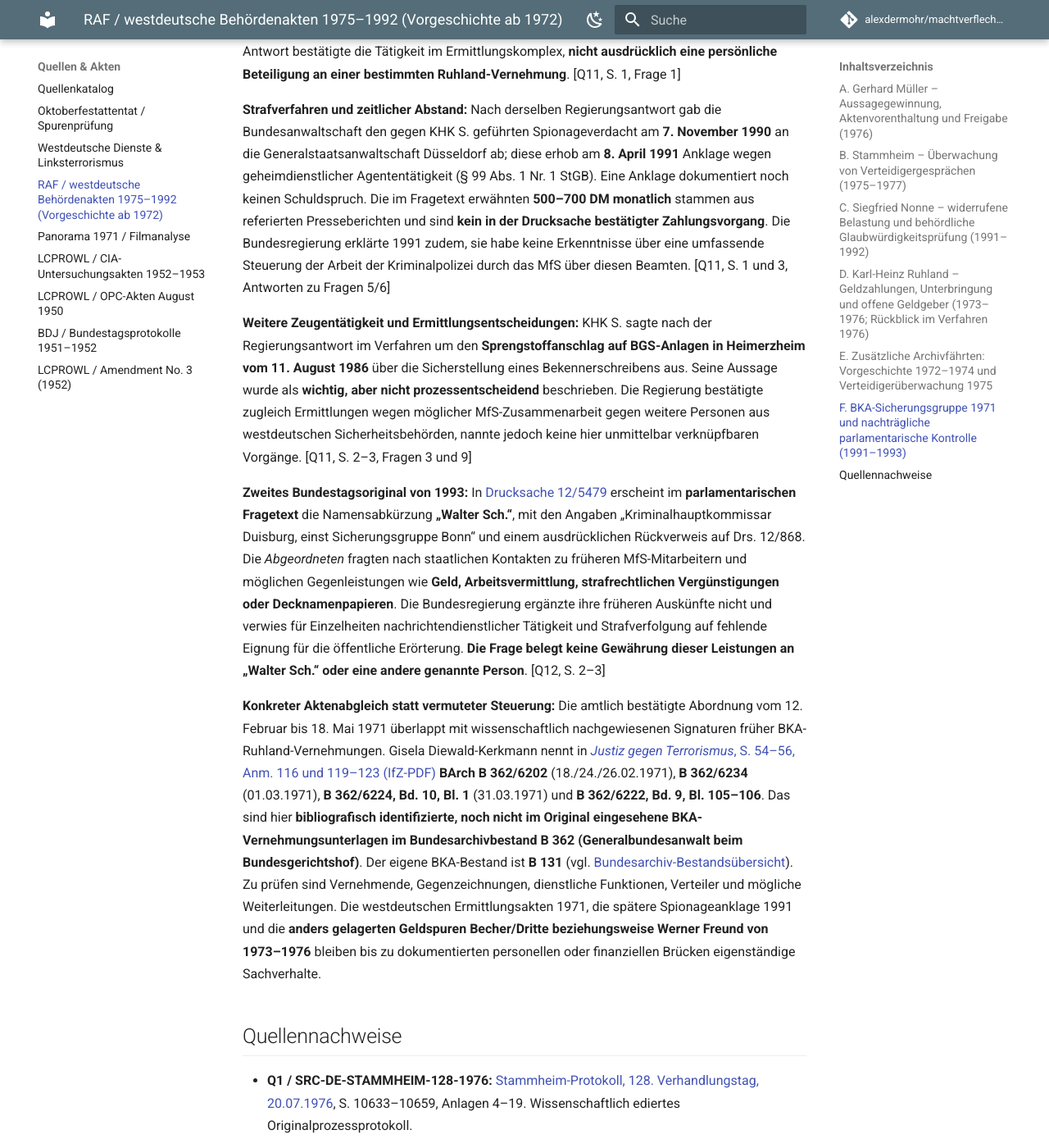
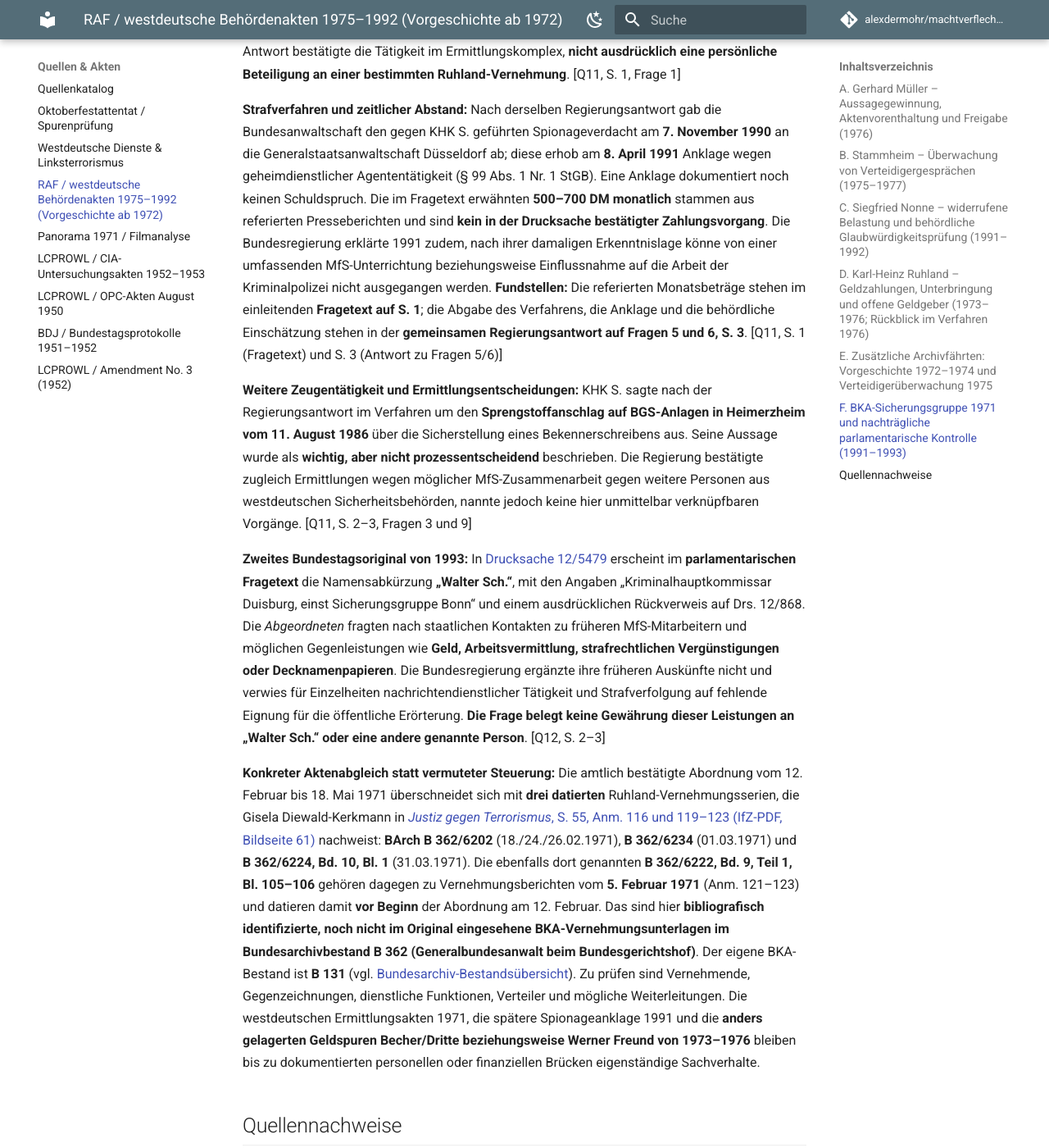
Before and after one commit to alexdermohr/machtverflechtungen, an MkDocs documentation site: the page built from docs/quellen/raf-westdeutsche-staatsakten-1975-1992.md, in a window 1280 px wide and 1400 px high, scrolled down 8263 px. Shown: the whole window at 82% size. Built offline with MkDocs 1.6.1 and Material for MkDocs 9.7.7, drawn with Linux system fonts in a browser that asks for light colours; comment, search, counter and statistics services are not loaded.

Commit message:
research: präzisiere BKA-Quellenstellen 1991 und Ruhland-Vernehmung 1971

```diff
--- a/docs/quellen/raf-westdeutsche-staatsakten-1975-1992.md
+++ b/docs/quellen/raf-westdeutsche-staatsakten-1975-1992.md
@@ -91,13 +91,13 @@ Das Bundesarchiv verzeichnet folgende **reale Archivsignaturen als benachbarte P
 
 **Amtlich bestätigte Abordnung:** Die Bundesregierung erklärte am **27. Juni 1991** in [Bundestagsdrucksache 12/868](https://dserver.bundestag.de/btd/12/008/1200868.pdf), ein als **„KHK S.“** bezeichneter Kriminalhauptkommissar sei vom **12. Februar bis 18. Mai 1971** zur **Sicherungsgruppe des BKA** abgeordnet und im Ermittlungskomplex **Baader-Meinhof** eingesetzt gewesen. Die Frage der Abgeordneten Ingrid Köppe bezog sich ausdrücklich auch auf die ersten Vernehmungen **Karl-Heinz Ruhlands**. Die Antwort bestätigte die Tätigkeit im Ermittlungskomplex, **nicht ausdrücklich eine persönliche Beteiligung an einer bestimmten Ruhland-Vernehmung**. [Q11, S. 1, Frage 1]
 
-**Strafverfahren und zeitlicher Abstand:** Nach derselben Regierungsantwort gab die Bundesanwaltschaft den gegen KHK S. geführten Spionageverdacht am **7. November 1990** an die Generalstaatsanwaltschaft Düsseldorf ab; diese erhob am **8. April 1991** Anklage wegen geheimdienstlicher Agententätigkeit (§ 99 Abs. 1 Nr. 1 StGB). Eine Anklage dokumentiert noch keinen Schuldspruch. Die im Fragetext erwähnten **500–700 DM monatlich** stammen aus referierten Presseberichten und sind **kein in der Drucksache bestätigter Zahlungsvorgang**. Die Bundesregierung erklärte 1991 zudem, sie habe keine Erkenntnisse über eine umfassende Steuerung der Arbeit der Kriminalpolizei durch das MfS über diesen Beamten. [Q11, S. 1 und 3, Antworten zu Fragen 5/6]
+**Strafverfahren und zeitlicher Abstand:** Nach derselben Regierungsantwort gab die Bundesanwaltschaft den gegen KHK S. geführten Spionageverdacht am **7. November 1990** an die Generalstaatsanwaltschaft Düsseldorf ab; diese erhob am **8. April 1991** Anklage wegen geheimdienstlicher Agententätigkeit (§ 99 Abs. 1 Nr. 1 StGB). Eine Anklage dokumentiert noch keinen Schuldspruch. Die im Fragetext erwähnten **500–700 DM monatlich** stammen aus referierten Presseberichten und sind **kein in der Drucksache bestätigter Zahlungsvorgang**. Die Bundesregierung erklärte 1991 zudem, nach ihrer damaligen Erkenntnislage könne von einer umfassenden MfS-Unterrichtung beziehungsweise Einflussnahme auf die Arbeit der Kriminalpolizei nicht ausgegangen werden. **Fundstellen:** Die referierten Monatsbeträge stehen im einleitenden **Fragetext auf S. 1**; die Abgabe des Verfahrens, die Anklage und die behördliche Einschätzung stehen in der **gemeinsamen Regierungsantwort auf Fragen 5 und 6, S. 3**. [Q11, S. 1 (Fragetext) und S. 3 (Antwort zu Fragen 5/6)]
 
 **Weitere Zeugentätigkeit und Ermittlungsentscheidungen:** KHK S. sagte nach der Regierungsantwort im Verfahren um den **Sprengstoffanschlag auf BGS-Anlagen in Heimerzheim vom 11. August 1986** über die Sicherstellung eines Bekennerschreibens aus. Seine Aussage wurde als **wichtig, aber nicht prozessentscheidend** beschrieben. Die Regierung bestätigte zugleich Ermittlungen wegen möglicher MfS-Zusammenarbeit gegen weitere Personen aus westdeutschen Sicherheitsbehörden, nannte jedoch keine hier unmittelbar verknüpfbaren Vorgänge. [Q11, S. 2–3, Fragen 3 und 9]
 
 **Zweites Bundestagsoriginal von 1993:** In [Drucksache 12/5479](https://dserver.bundestag.de/btd/12/054/1205479.pdf) erscheint im **parlamentarischen Fragetext** die Namensabkürzung **„Walter Sch.“**, mit den Angaben „Kriminalhauptkommissar Duisburg, einst Sicherungsgruppe Bonn“ und einem ausdrücklichen Rückverweis auf Drs. 12/868. Die *Abgeordneten* fragten nach staatlichen Kontakten zu früheren MfS-Mitarbeitern und möglichen Gegenleistungen wie **Geld, Arbeitsvermittlung, strafrechtlichen Vergünstigungen oder Decknamenpapieren**. Die Bundesregierung ergänzte ihre früheren Auskünfte nicht und verwies für Einzelheiten nachrichtendienstlicher Tätigkeit und Strafverfolgung auf fehlende Eignung für die öffentliche Erörterung. **Die Frage belegt keine Gewährung dieser Leistungen an „Walter Sch.“ oder eine andere genannte Person**. [Q12, S. 2–3]
 
-**Konkreter Aktenabgleich statt vermuteter Steuerung:** Die amtlich bestätigte Abordnung vom 12. Februar bis 18. Mai 1971 überlappt mit wissenschaftlich nachgewiesenen Signaturen früher BKA-Ruhland-Vernehmungen. Gisela Diewald-Kerkmann nennt in [*Justiz gegen Terrorismus*, S. 54–56, Anm. 116 und 119–123 (IfZ-PDF)](https://open.ifz-muenchen.de/bitstreams/f0f1ec4d-1761-40e1-8b3f-fbb309f863b2/download) **BArch B 362/6202** (18./24./26.02.1971), **B 362/6234** (01.03.1971), **B 362/6224, Bd. 10, Bl. 1** (31.03.1971) und **B 362/6222, Bd. 9, Bl. 105–106**. Das sind hier **bibliografisch identifizierte, noch nicht im Original eingesehene BKA-Vernehmungsunterlagen im Bundesarchivbestand B 362 (Generalbundesanwalt beim Bundesgerichtshof)**. Der eigene BKA-Bestand ist **B 131** (vgl. [Bundesarchiv-Bestandsübersicht](https://www.bundesarchiv.de/im-archiv-recherchieren/archivgut-recherchieren/digitalisierte-bestaende/)). Zu prüfen sind Vernehmende, Gegenzeichnungen, dienstliche Funktionen, Verteiler und mögliche Weiterleitungen. Die westdeutschen Ermittlungsakten 1971, die spätere Spionageanklage 1991 und die **anders gelagerten Geldspuren Becher/Dritte beziehungsweise Werner Freund von 1973–1976** bleiben bis zu dokumentierten personellen oder finanziellen Brücken eigenständige Sachverhalte.
+**Konkreter Aktenabgleich statt vermuteter Steuerung:** Die amtlich bestätigte Abordnung vom 12. Februar bis 18. Mai 1971 überschneidet sich mit **drei datierten** Ruhland-Vernehmungsserien, die Gisela Diewald-Kerkmann in [*Justiz gegen Terrorismus*, S. 55, Anm. 116 und 119–123 (IfZ-PDF, Bildseite 61)](https://open.ifz-muenchen.de/bitstreams/f0f1ec4d-1761-40e1-8b3f-fbb309f863b2/download#page=61) nachweist: **BArch B 362/6202** (18./24./26.02.1971), **B 362/6234** (01.03.1971) und **B 362/6224, Bd. 10, Bl. 1** (31.03.1971). Die ebenfalls dort genannten **B 362/6222, Bd. 9, Teil 1, Bl. 105–106** gehören dagegen zu Vernehmungsberichten vom **5. Februar 1971** (Anm. 121–123) und datieren damit **vor Beginn** der Abordnung am 12. Februar. Das sind hier **bibliografisch identifizierte, noch nicht im Original eingesehene BKA-Vernehmungsunterlagen im Bundesarchivbestand B 362 (Generalbundesanwalt beim Bundesgerichtshof)**. Der eigene BKA-Bestand ist **B 131** (vgl. [Bundesarchiv-Bestandsübersicht](https://www.bundesarchiv.de/im-archiv-recherchieren/archivgut-recherchieren/digitalisierte-bestaende/)). Zu prüfen sind Vernehmende, Gegenzeichnungen, dienstliche Funktionen, Verteiler und mögliche Weiterleitungen. Die westdeutschen Ermittlungsakten 1971, die spätere Spionageanklage 1991 und die **anders gelagerten Geldspuren Becher/Dritte beziehungsweise Werner Freund von 1973–1976** bleiben bis zu dokumentierten personellen oder finanziellen Brücken eigenständige Sachverhalte.
 
 ## Quellennachweise
 
```
Also changed, not shown: 1 other file.
